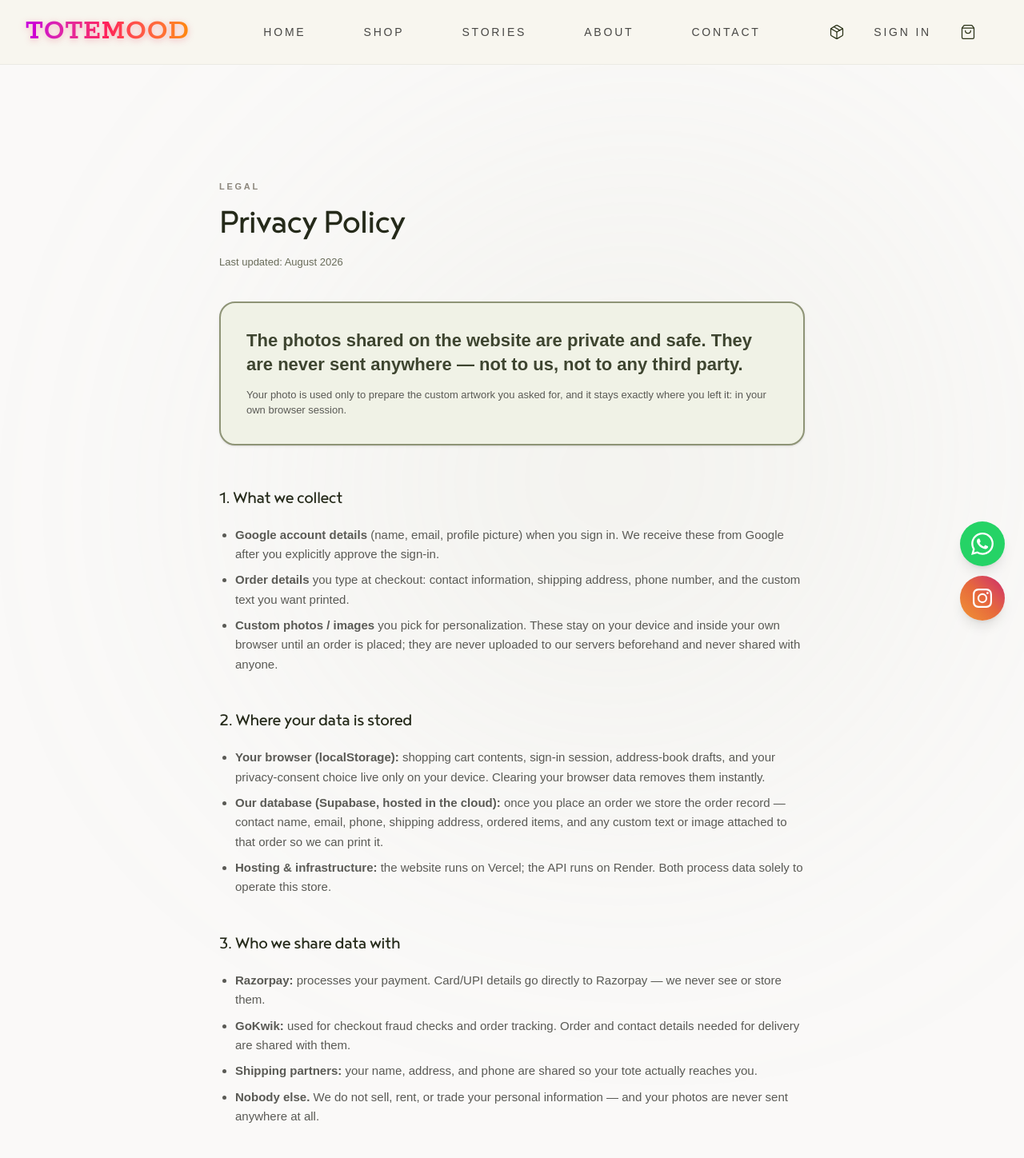
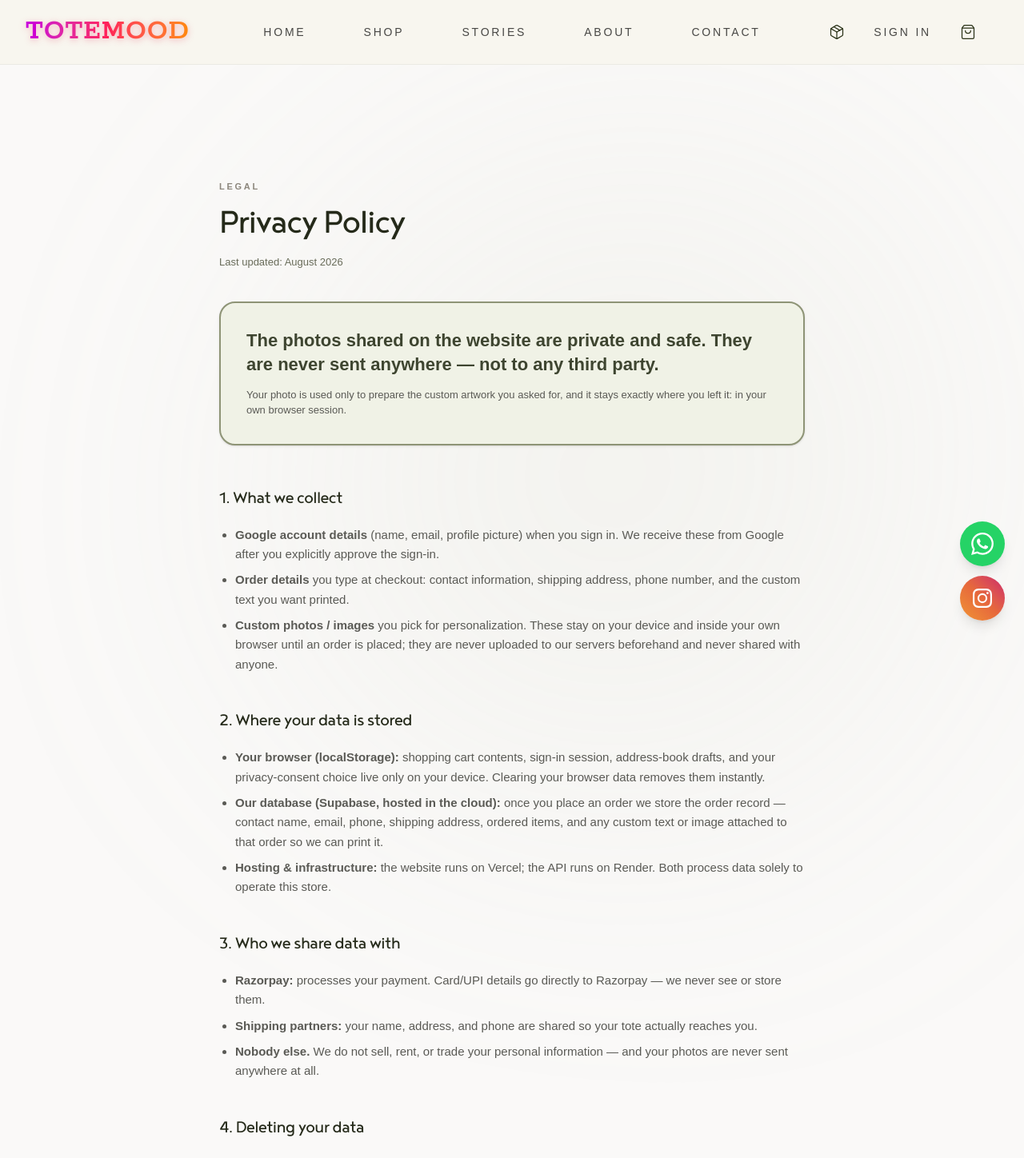
Before and after one commit to doubtoclock/ToteMood, a Next.js app in the folder frontend/: page /privacy in a window 1280 px wide. Shown: the top 1448 px of the page at 80% size. Built offline with nearby package versions, Linux system fonts and the light colour scheme; a web font is replaced by a local one.

Commit message:
fix: remove GoKwik mentions and 'not to us' from privacy highlight

```diff
--- a/frontend/src/app/privacy/page.tsx
+++ b/frontend/src/app/privacy/page.tsx
@@ -26,7 +26,7 @@ export default function PrivacyPolicyPage() {
           className="rounded-[20px] border-2 border-[#8E9476] bg-[#F0F2E6] p-6 md:p-8 mb-12 shadow-sm"
         >
           <p className="text-[18px] md:text-[22px] font-bold text-[#3E4530] leading-snug">
-            The photos shared on the website are private and safe. They are never sent anywhere — not to us, not to any
+            The photos shared on the website are private and safe. They are never sent anywhere — not to any
             third party.
           </p>
           <p className="text-[13px] text-[#5A5A55] mt-3">
@@ -81,10 +81,6 @@ export default function PrivacyPolicyPage() {
               them.
             </li>
             <li>
-              <b>GoKwik:</b> used for checkout fraud checks and order tracking. Order and contact details needed for
-              delivery are shared with them.
-            </li>
-            <li>
               <b>Shipping partners:</b> your name, address, and phone are shared so your tote actually reaches you.
             </li>
             <li>
```
Also changed, not shown: 1 other file (tests, documents, lock files or other folders).
